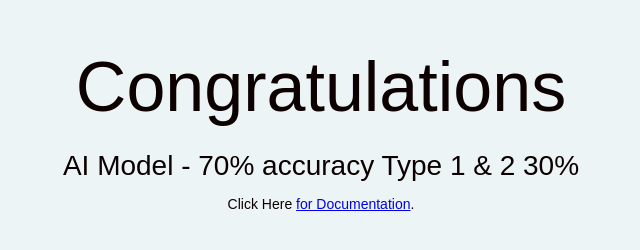
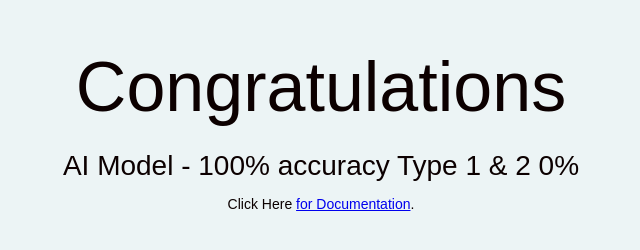
Before and after one commit to strategypk/cicdrepo, a plain HTML site: page index.html in a window 1280 px wide. Shown: the whole page, without its empty margins (319-959 px from the left). Drawn offline with Linux system fonts and the light colour scheme.

Commit message:
100% accuracy

```diff
--- a/index.html
+++ b/index.html
@@ -27,7 +27,7 @@
 <body>
   <div align="center">
     <h1>Congratulations</h1>
-    <h2> AI Model - 70% accuracy Type 1 & 2 30% </h2>
+    <h2> AI Model - 100% accuracy Type 1 & 2 0% </h2>
     <p> Click Here <a href="http://aws.amazon.com/documentation/codedeploy"> for Documentation</a>.</p>
   </div>
 </body>
```
